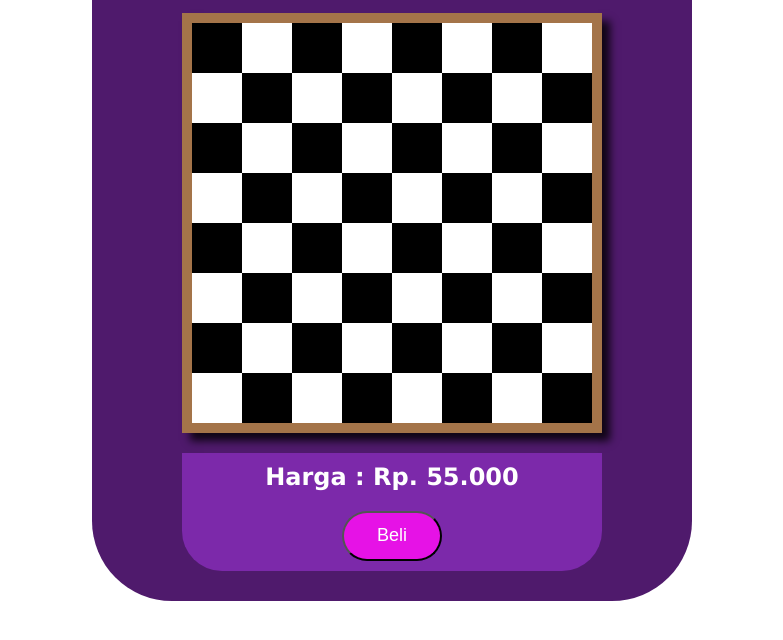
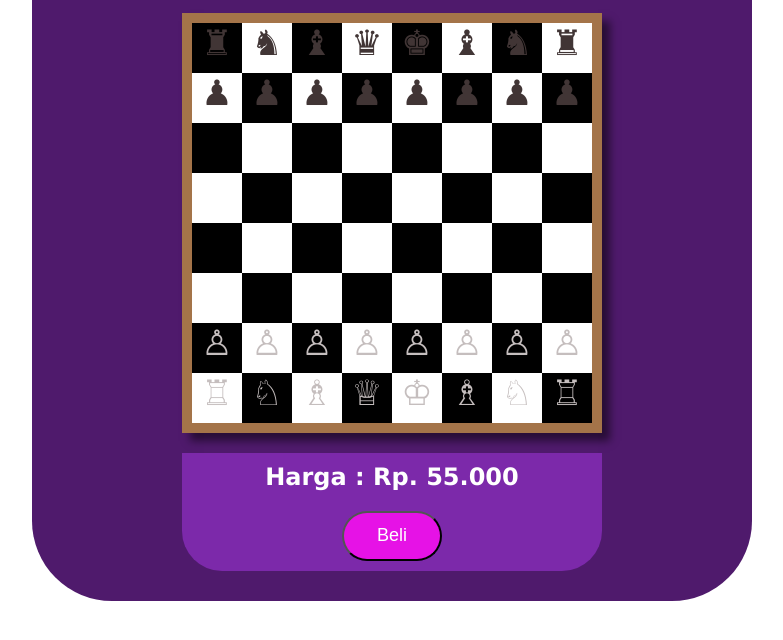
Before and after one commit to Rikirhenaldi/b22-html-1, a plain HTML site: page tugas1/index.html in a window 1280 px wide. Shown: the part 160-800 px from the top of the page, without its empty margins (248-1031 px from the left). Drawn offline with Linux system fonts and the light colour scheme.

Commit message:
revisi tugas

```diff
--- a/tugas1/index.html
+++ b/tugas1/index.html
@@ -15,7 +15,7 @@
             <p>papan catur tanpa bidak catur karena bidak dan papan dijual terpisah</p>
         </div>
         <div class="papanCatur">
-            <div class="baris-satu">
+            <div class="baris satu">
                     <div class="papan hitam"></div>
                     <div class="papan putih"></div>
                     <div class="papan hitam"></div>
@@ -25,7 +25,7 @@
                     <div class="papan hitam"></div>
                     <div class="papan putih"></div>
             </div>
-            <div class="baris-dua">
+            <div class="baris dua">
                 <div class="papan putih"></div>
                 <div class="papan hitam"></div>
                 <div class="papan putih"></div>
@@ -35,7 +35,7 @@
                 <div class="papan putih"></div>
                 <div class="papan hitam"></div>
             </div>
-            <div class="baris-tiga">
+            <div class="baris tiga">
                 <div class="papan hitam"></div>
                 <div class="papan putih"></div>
                 <div class="papan hitam"></div>
@@ -45,7 +45,7 @@
                 <div class="papan hitam"></div>
                 <div class="papan putih"></div>
             </div>
-            <div class="baris-empat">
+            <div class="baris empat">
                 <div class="papan putih"></div>
                 <div class="papan hitam"></div>
                 <div class="papan putih"></div>
@@ -55,7 +55,7 @@
                 <div class="papan putih"></div>
                 <div class="papan hitam"></div>
             </div>
-            <div class="baris-lima">
+            <div class="baris lima">
                 <div class="papan hitam"></div>
                 <div class="papan putih"></div>
                 <div class="papan hitam"></div>
@@ -65,7 +65,7 @@
                 <div class="papan hitam"></div>
                 <div class="papan putih"></div>
             </div>
-            <div class="baris-enam">
+            <div class="baris enam">
                 <div class="papan putih"></div>
                 <div class="papan hitam"></div>
                 <div class="papan putih"></div>
@@ -75,7 +75,7 @@
                 <div class="papan putih"></div>
                 <div class="papan hitam"></div>
             </div>
-            <div class="baris-tujuh">
+            <div class="baris tujuh">
                 <div class="papan hitam"></div>
                 <div class="papan putih"></div>
                 <div class="papan hitam"></div>
@@ -85,7 +85,7 @@
                 <div class="papan hitam"></div>
                 <div class="papan putih"></div>
             </div>
-            <div class="baris-delapan">
+            <div class="baris delapan">
                 <div class="papan putih"></div>
                 <div class="papan hitam"></div>
                 <div class="papan putih"></div>
--- a/tugas1/style.css
+++ b/tugas1/style.css
@@ -2,11 +2,10 @@ div.container{
     margin-top: 20px;
     margin: auto;
     text-align: center;
-    justify-content: center;
     display: block;
     width: 600px;
     background-color: #4F1A6C;
-    box-sizing: border-box;
+    /* box-sizing: border-box; */
     padding: 10px 60px 10px;
     border-radius: 80px;
 }
@@ -15,7 +14,7 @@ div.container{
     width: 420px;
     border-top-right-radius: 40px;
     border-top-left-radius: 40px;
-    justify-content: center;
+    /* justify-content: center; */
     margin: auto;
     font-family: Verdana, Geneva, Tahoma, sans-serif;
     box-sizing: border-box;
@@ -28,12 +27,15 @@ div.container{
     color: white;
     padding-bottom: 10px;
 }
+.nama-barang{
+    color: white;
+}
 .harga{
     background-color: #7c29aa;
     width: 420px;
     border-bottom-right-radius: 40px;
     border-bottom-left-radius: 40px;
-    justify-content: center;
+    /* justify-content: center; */
     margin: auto;
     font-family: Verdana, Geneva, Tahoma, sans-serif;
     box-sizing: border-box;
@@ -57,44 +59,82 @@ div.container{
     border: 10px solid rgb(164,116,73);
     box-sizing: content-box;
     width: 400px;
-    margin: 20, 30;
+    margin: 20px, 30px;
     display: flex;
     margin: auto;
-    justify-content: center;
-    box-shadow: 8px 8px 8px rgba(0,0,0,0.8);
+    flex-flow: row wrap;
+    box-shadow: 8px 8px 8px rgba(0,0,0,0.5);
+    font-size: 35px;
 
 }
-.papanCatur .baris-satu .papan:hover{
-    background-color: #4F1A6C;
+
+.papanCatur .baris .papan:nth-child(2n):hover{
+    background-color:#7c29aa;
 }
-.papanCatur .baris-dua .papan:hover{
-    background-color: salmon;
+.papanCatur .baris .papan:nth-child(2n+1):hover{
+    background-color: teal;
 }
-.papanCatur .baris-tiga .papan:hover{
-    background-color: lightblue;
+
+/* pion baris putih */
+.papan:nth-child(7)::after{
+    content: "\2659";
 }
-.papanCatur .baris-empat .papan:hover{
-    background-color: rgb(2, 236, 186);
+.papanCatur .baris .papan:nth-child(7),
+.papanCatur .baris .papan:nth-child(8){
+    color: rgb(197, 190, 190);
 }
-.papanCatur .baris-lima .papan:hover{
-    background-color: #1a376c;
+.baris.satu .papan:nth-child(8)::after,
+.baris.delapan .papan:nth-child(8)::after{
+    content: "\2656";
 }
-.papanCatur .baris-enam .papan:hover{
-    background-color: rgb(241, 80, 207);
+.baris.dua .papan:nth-child(8)::after,
+.baris.tujuh .papan:nth-child(8)::after{
+    content: "\2658";
 }
-.papanCatur .baris-tujuh .papan:hover{
-    background-color: #4F1A6C;
+.baris.tiga .papan:nth-child(8)::after,
+.baris.enam .papan:nth-child(8)::after{
+    content: "\2657";
 }
-.papanCatur .baris-delapan .papan:hover{
-    background-color: salmon;
+.baris.lima .papan:nth-child(8)::after{
+    content: "\2654";
 }
+.baris.empat .papan:nth-child(8)::after{
+    content: "\2655";
+}
+
+/* pion baris hitam */
+.papan:nth-child(2)::after{
+    content: "\265F";
+}
+.papanCatur .baris .papan:nth-child(1),
+.papanCatur .baris .papan:nth-child(2){
+    color: rgb(65, 53, 53);
+}
+.baris.satu .papan:nth-child(1)::after,
+.baris.delapan .papan:nth-child(1)::after{
+    content: "\265C";
+}
+.baris.dua .papan:nth-child(1)::after,
+.baris.tujuh .papan:nth-child(1)::after{
+    content: "\265E";
+}
+.baris.tiga .papan:nth-child(1)::after,
+.baris.enam .papan:nth-child(1)::after{
+    content: "\265D";
+}
+.baris.lima .papan:nth-child(1)::after{
+    content: "\265A";
+}
+.baris.empat .papan:nth-child(1)::after{
+    content: "\265B";
+}
+/* akhir */
+
 .papanCatur .papan.hitam{
     background-color: black;
     width: 50px;
     height: 50px;
     border: black;
-
-
 }
 .papanCatur .papan.putih{
     background-color: white;
```
